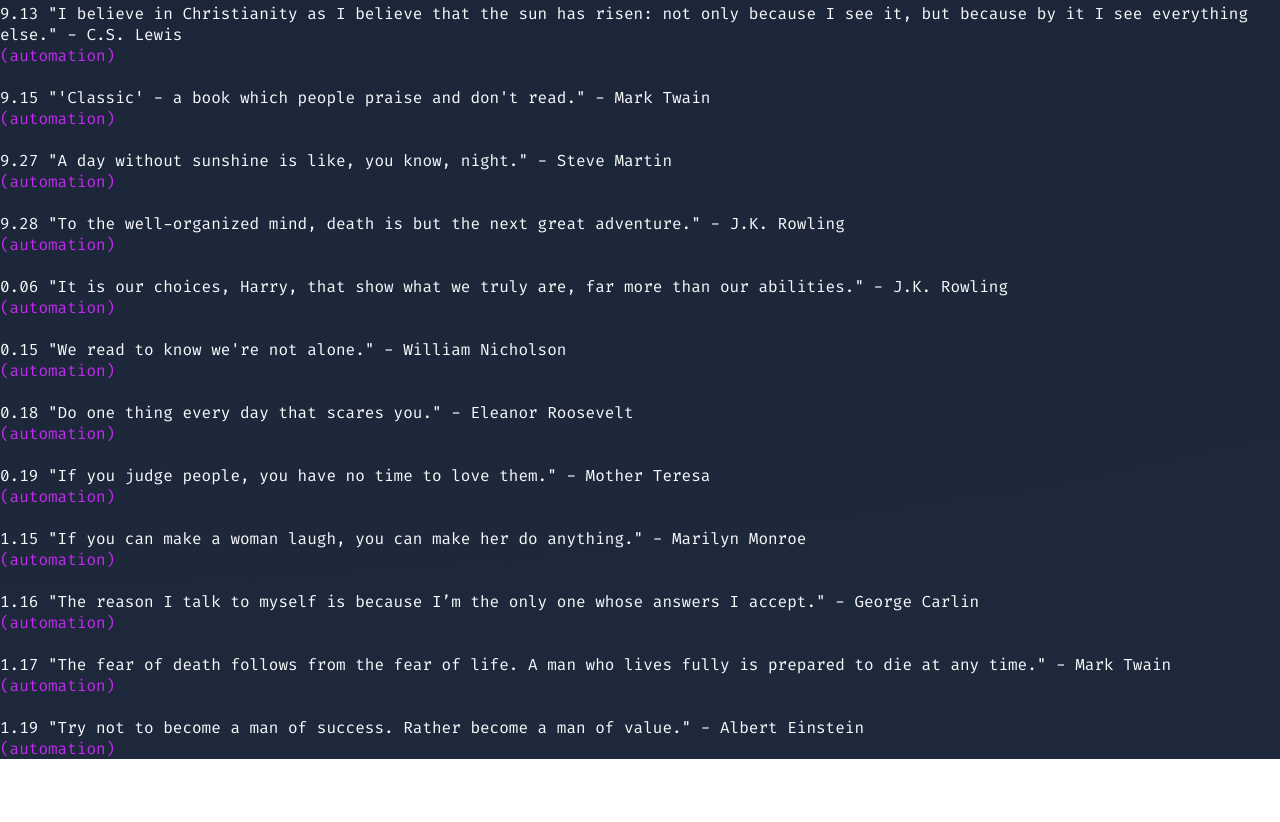
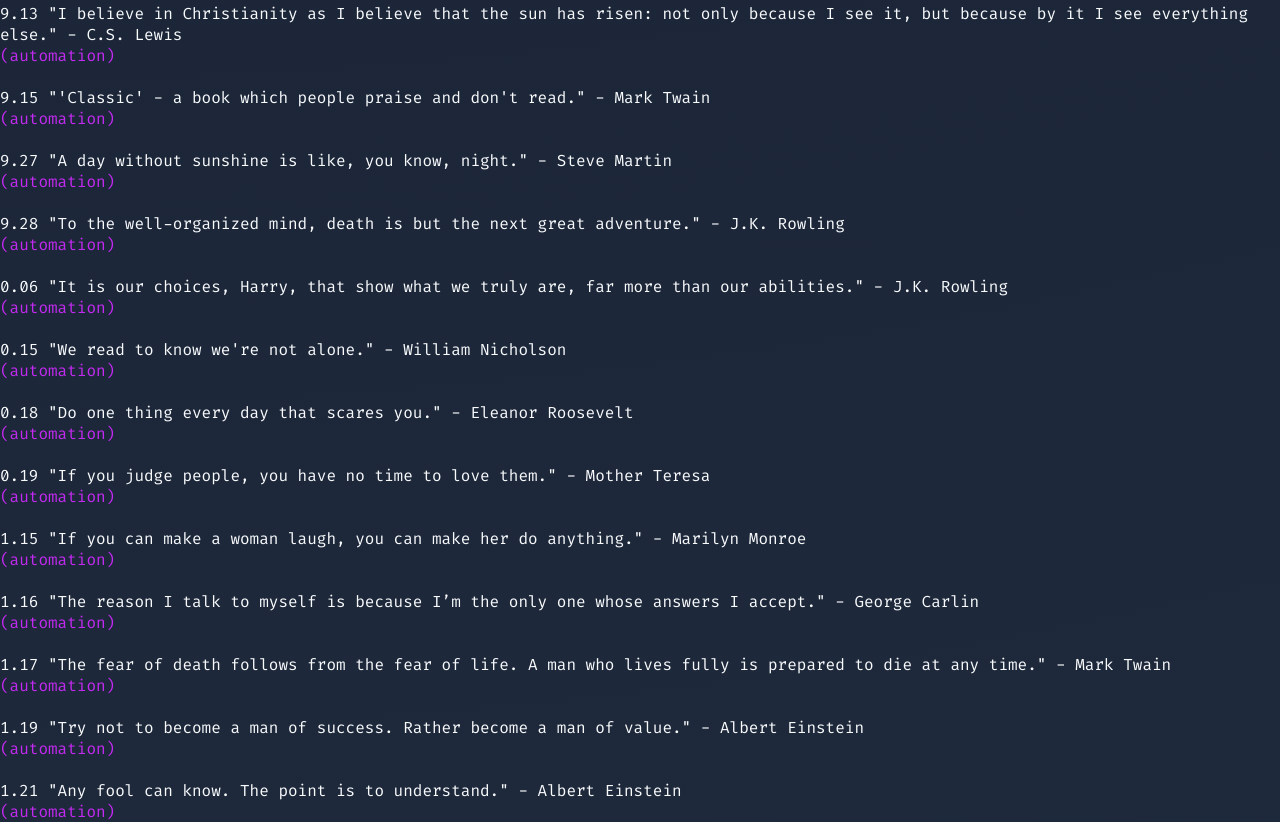
Before and after one commit to jcorne23/jcorn_dev, a plain HTML site: page quote.html in a window 1280 px wide. Shown: the part 4839-5661 px from the top of the page. Before the commit the page ends 5598 px from the top, so only its background shows below. Drawn offline with Linux system fonts and the light colour scheme.

Commit message:
Daily quote update

```diff
--- a/quote.html
+++ b/quote.html
@@ -395,4 +395,9 @@
 <p>
 1.19 "Try not to become a man of success. Rather become a man of value." - Albert Einstein <p class = "quote-highlight1"> (automation)
 </p>
+
+<br>
+<p>
+1.21 "Any fool can know. The point is to understand." - Albert Einstein <p class = "quote-highlight1"> (automation)
+</p>
 </body>
```
